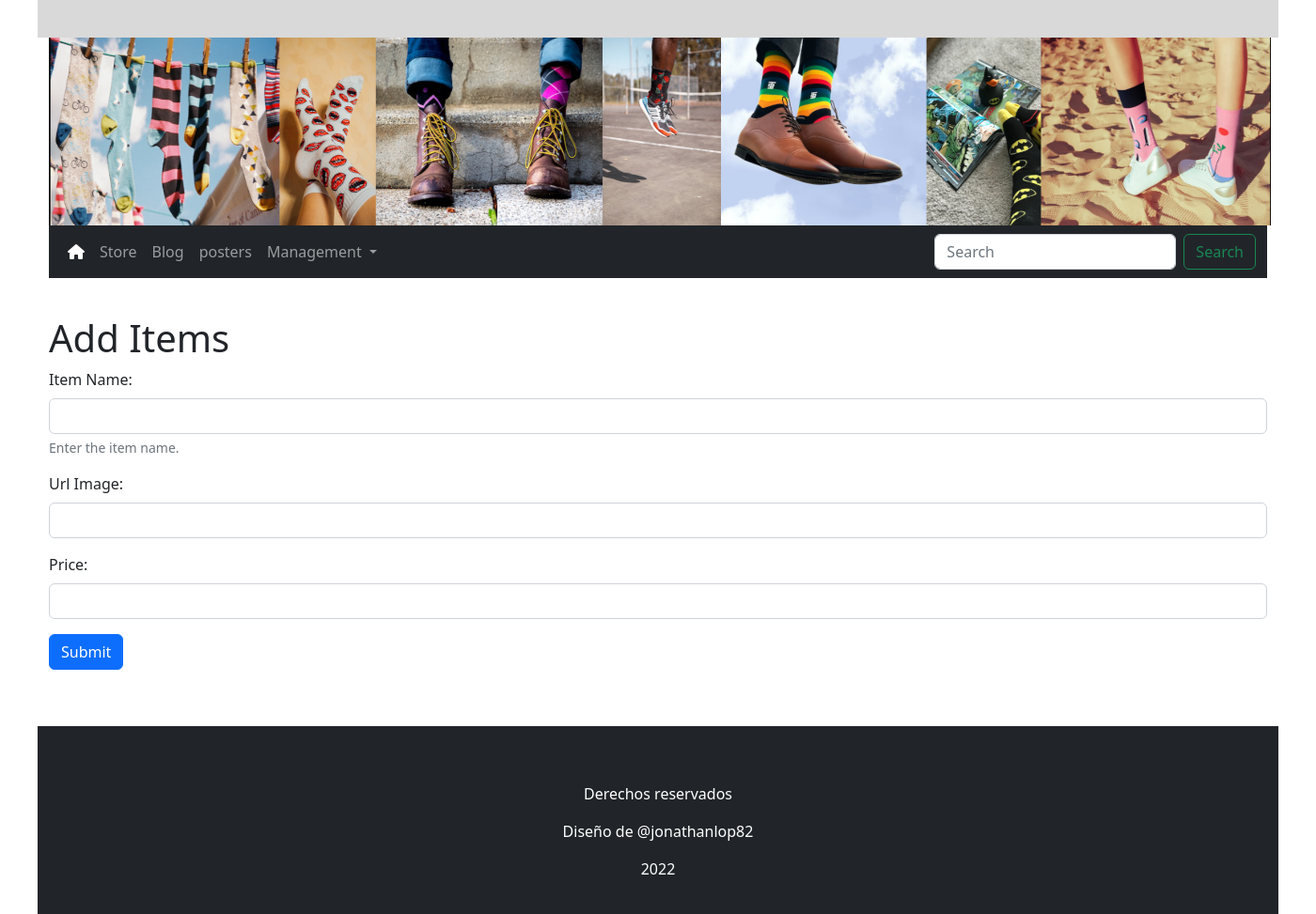
After one commit to jonathanlop82/socks-webstore, a Flask app: page /add in a window 1400 px wide. The commit adds this page. Shown: the whole page at 94% size. Run offline with Flask 2, Linux system fonts and the light colour scheme; some libraries are stand-ins or nearby versions.

Commit message:
Add adding items module and carousel

```diff
--- a/app.py
+++ b/app.py
@@ -1,4 +1,5 @@
-from flask import Flask, render_template
+
+from flask import Flask, render_template, request, redirect
 
 from flask_sqlalchemy import SQLAlchemy
 
@@ -37,7 +38,35 @@ year = datetime.now().year
 @app.route('/')
 def index():
     all_items = db.session.query(Items).all()
-    return render_template('index.html', all_items=all_items, year=year)
+    total_items = len(all_items)
+    return render_template('index.html', all_items=all_items, total_items=total_items)
+
+@app.route('/add', methods=("POST","GET"))
+def add():
+    if request.method == "POST":
+        name = request.form.get("name")
+        url_image = request.form.get("urlimage")
+        price = request.form.get("price")
+        new_item = Items(name=name, image=url_image, price=price)
+        db.session.add(new_item)
+        db.session.commit()
+        return redirect('/')
+    return render_template('add.html')
+
+
+@app.route('/delete')
+def delete():
+    return render_template('delete.html')
+
+
+@app.route('/update')
+def update():
+    return render_template('update.html')
+
+@app.route('/store')
+def store():
+    all_items = db.session.query(Items).all()
+    return render_template('store.html', all_items=all_items)
 
 
 if __name__ == '__main__':
--- a/static/css/styles.css
+++ b/static/css/styles.css
@@ -27,3 +27,10 @@
     padding-top: 60px;
     color: white;
 }
+
+
+/* Add Items Page */
+
+.add-items {
+    margin-top: 40px;
+}
--- /dev/null
+++ b/templates/add.html
@@ -0,0 +1,29 @@
+{% extends 'base.html' %}
+
+{% block main %}
+
+<div class="container add-items">
+    <h1>Add Items</h1>
+
+    <form action="{{ url_for("add") }}" method="post">
+        <div class="mb-3">
+          <label for="InputName" class="form-label">Item Name:</label>
+          <input type="text" class="form-control" id="InputName" aria-describedby="nameHelp" name="name">
+          <div id="nameHelp" class="form-text">Enter the item name.</div>
+        </div>
+        <div class="mb-3">
+          <label for="InputUrlImage" class="form-label">Url Image:</label>
+          <input type="text" class="form-control" id="InputUrlImage" name="urlimage">
+        </div>
+        <div class="mb-3">
+            <label for="InputPrice" class="form-label">Price:</label>
+            <input type="text" class="form-control" id="InputPrice" name="price">
+          </div>
+        <button type="submit" class="btn btn-primary">Submit</button>
+      </form>
+</div>
+
+
+
+
+{% endblock %}
--- /dev/null
+++ b/templates/base.html
@@ -0,0 +1,92 @@
+<!DOCTYPE html>
+<html lang="en">
+<head>
+    <meta charset="UTF-8">
+    <meta http-equiv="X-UA-Compatible" content="IE=edge">
+    <meta name="viewport" content="width=device-width, initial-scale=1.0">
+    <title>Jonny's Socks</title>
+    <link rel="icon" type="image/x-icon" href="{{ url_for('static', filename='img/favicon/favicon.ico') }}">
+    <link rel="icon" type="image/png" sizes="32x32" href="{{ url_for('static', filename='img/favicon/favicon-32x32.png') }}">
+    <link rel="icon" type="image/png" sizes="16x16" href="{{ url_for('static', filename='img/favicon/favicon-16x16.png') }}">
+    <link rel="stylesheet" href="{{ url_for('static', filename='css/styles.css') }}">
+    <link href="https://cdn.jsdelivr.net/npm/bootstrap@5.2.1/dist/css/bootstrap.min.css" rel="stylesheet" integrity="sha384-iYQeCzEYFbKjA/T2uDLTpkwGzCiq6soy8tYaI1GyVh/UjpbCx/TYkiZhlZB6+fzT" crossorigin="anonymous">
+    <script src="https://kit.fontawesome.com/e4414c5143.js" crossorigin="anonymous"></script>
+    <link rel="preconnect" href="https://fonts.googleapis.com">
+    <link rel="preconnect" href="https://fonts.gstatic.com" crossorigin>
+    <link href="https://fonts.googleapis.com/css2?family=Fira+Sans&display=swap" rel="stylesheet">
+
+
+</head>
+<body>
+    <div class="container top">
+
+    </div>
+    <div class="container header">
+        <img width="1300" height="200" src="{{ url_for('static', filename='img/banner.png') }}" alt="">
+    </div>
+    <div class="container menu">
+        <nav class="navbar navbar-dark navbar-expand-lg bg-dark">
+            <div class="container-fluid">
+              <!-- <a class="navbar-brand" href="#">Navbar</a> -->
+              <button class="navbar-toggler" type="button" data-bs-toggle="collapse" data-bs-target="#navbarSupportedContent" aria-controls="navbarSupportedContent" aria-expanded="false" aria-label="Toggle navigation">
+                <span class="navbar-toggler-icon"></span>
+              </button>
+              <div class="collapse navbar-collapse" id="navbarSupportedContent">
+                <ul class="navbar-nav me-auto mb-2 mb-lg-0">
+                  <li class="nav-item">
+                    <a class="nav-link active" aria-current="page" href="{{ url_for("index") }}"><i class="fa-solid fa-house"></i></a>
+                  </li>
+                  <li class="nav-item">
+                    <a class="nav-link" href="{{ url_for("store") }}">Store</a>
+                  </li>
+                  <li class="nav-item">
+                    <a class="nav-link" href="#">Blog</a>
+                  </li>
+                  <li class="nav-item">
+                    <a class="nav-link" href="#">posters</a>
+                  </li>
+                  <li class="nav-item dropdown">
+                    <a class="nav-link dropdown-toggle" href="#" role="button" data-bs-toggle="dropdown" aria-expanded="false">
+                      Management
+                    </a>
+                    <ul class="dropdown-menu">
+                      <li><a class="dropdown-item" href="{{  url_for("add") }}">Add Item</a></li>
+                      <li><a class="dropdown-item" href="{{  url_for("update") }}">Update Item</a></li>
+                      <li><a class="dropdown-item" href="{{  url_for("delete") }}">Delete Item Item</a></li>
+                      <li><hr class="dropdown-divider"></li>
+                      <li><a class="dropdown-item" href="#">Something else here</a></li>
+                    </ul>
+                  </li>
+                  <!-- <li class="nav-item">
+                    <a class="nav-link disabled">Disabled</a>
+                  </li> -->
+                </ul>
+                <form class="d-flex" role="search">
+                  <input class="form-control me-2" type="search" placeholder="Search" aria-label="Search">
+                  <button class="btn btn-outline-success" type="submit">Search</button>
+                </form>
+              </div>
+            </div>
+          </nav>
+
+    </div>
+
+    {% block main %}
+    {% endblock %}
+
+  <!-- footer -->
+
+  <div class="container footer text-center">
+
+    <p>Derechos reservados</p>
+    <p>Diseño de @jonathanlop82</p>
+    <p>2022</p>
+  </div>
+
+
+
+
+
+    <script src="https://cdn.jsdelivr.net/npm/bootstrap@5.2.1/dist/js/bootstrap.bundle.min.js" integrity="sha384-u1OknCvxWvY5kfmNBILK2hRnQC3Pr17a+RTT6rIHI7NnikvbZlHgTPOOmMi466C8" crossorigin="anonymous"></script>
+</body>
+</html>
```
Also changed, not shown: templates/delete.html (added, +11 -0 lines), templates/index copy.html (added, +163 -0 lines), templates/index.html (+42 -102 lines), templates/store.html (added, +46 -0 lines), templates/update.html (added, +9 -0 lines), socks-store.db, static/img/favicon/favicon-16x16.png (added), static/img/favicon/favicon-32x32.png (added), static/img/favicon/favicon.ico (added), 3 other files.
